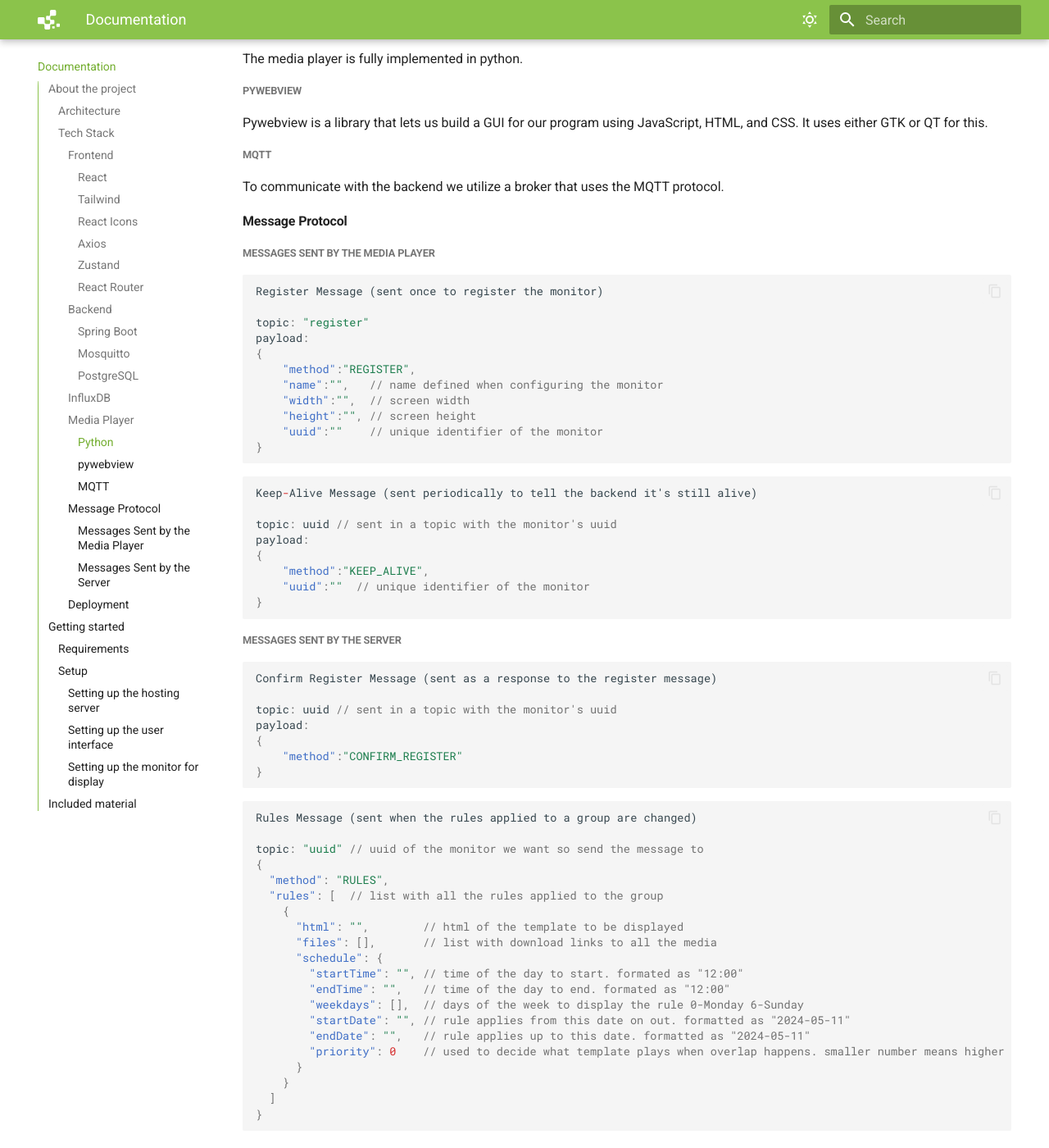
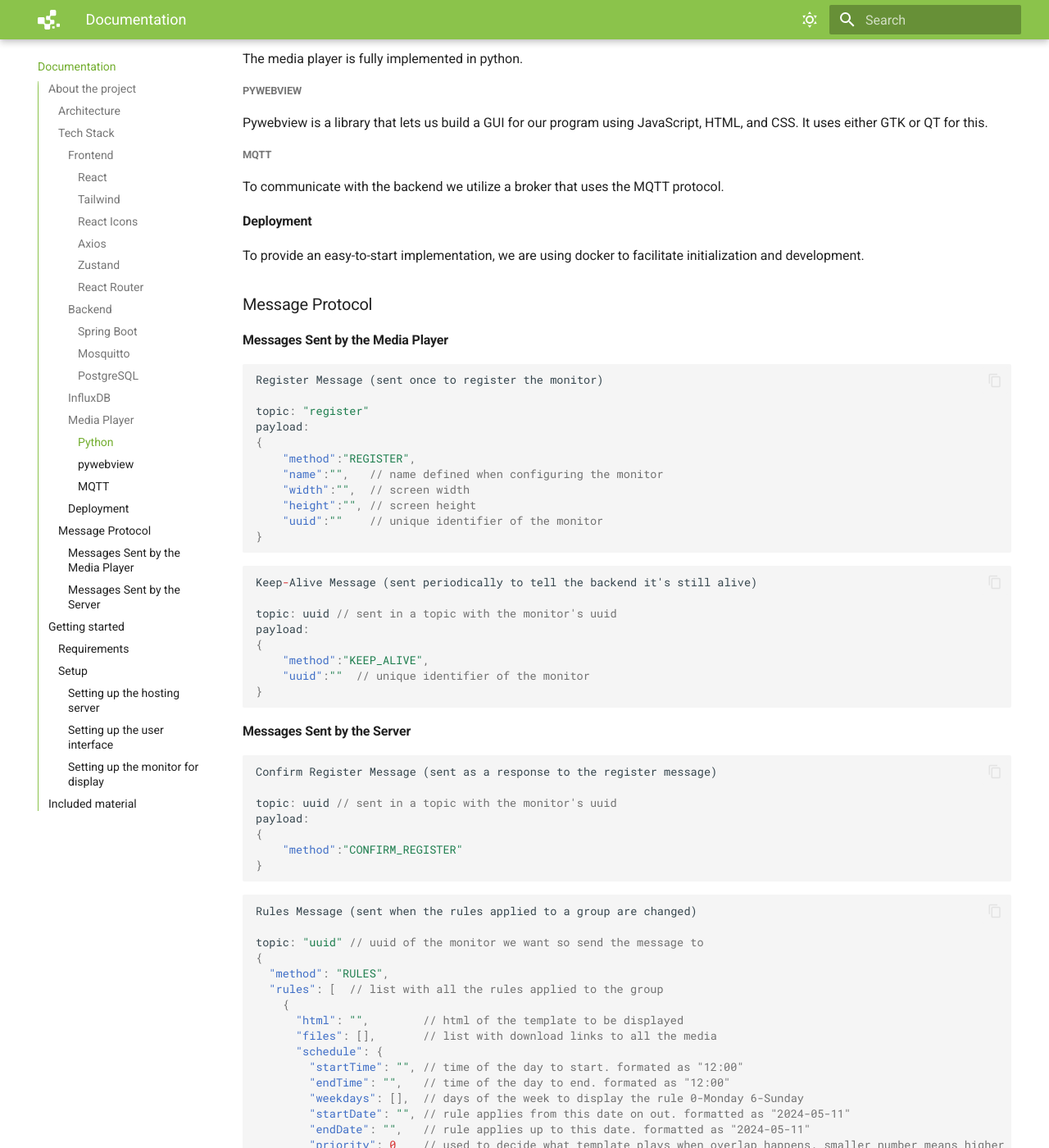
Before and after one commit to UA-Smart-Signage-Platform/Documentation-Website, an MkDocs documentation site: the page built from docs/documentation.md, in a window 1280 px wide and 1400 px high, scrolled down 2486 px. Shown: the whole window at 82% size. Built offline with MkDocs 1.6.1 and Material for MkDocs 9.7.7, drawn with Linux system fonts in a browser that asks for light colours; some of the changed text lies outside the part shown.

````diff
--- a/docs/documentation.md
+++ b/docs/documentation.md
@@ -43,9 +43,12 @@ Pywebview is a library that lets us build a GUI for our program using JavaScript
 ##### MQTT
 To communicate with the backend we utilize a broker that uses the MQTT protocol.
 
-#### Message Protocol
+#### Deployment
+To provide an easy-to-start implementation, we are using docker to facilitate initialization and development.
 
-##### Messages Sent by the Media Player
+### Message Protocol
+
+#### Messages Sent by the Media Player
 
 ```json
 Register Message (sent once to register the monitor)
@@ -72,7 +75,7 @@ payload:
 }
 ```
 
-##### Messages Sent by the Server
+#### Messages Sent by the Server
 
 ```json
 Confirm Register Message (sent as a response to the register message)
````
Also changed, not shown: other parts of docs/documentation.md (+0 -3 lines).
